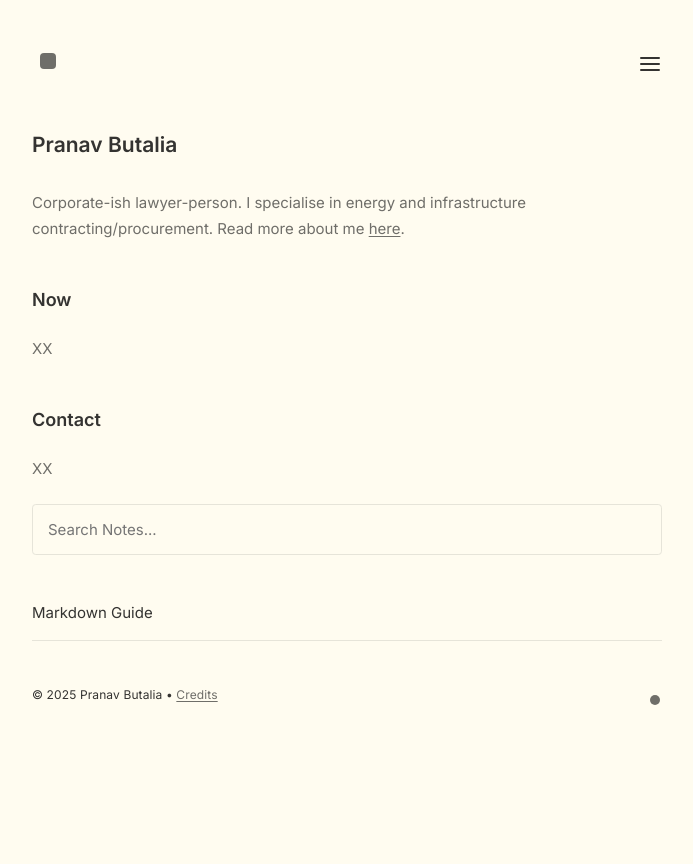
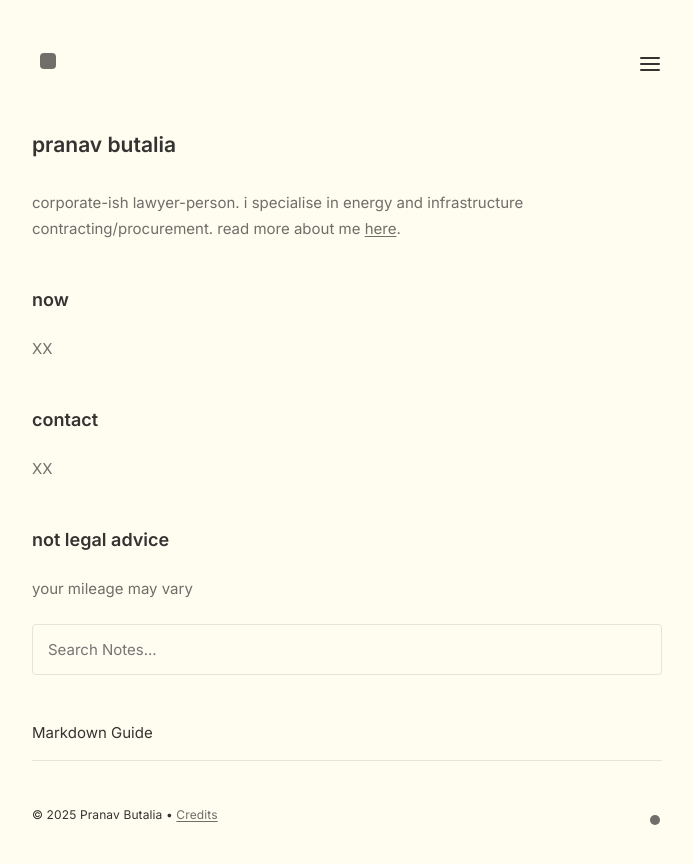
Before and after one commit to chhotavakeel/updatedsite, a Jekyll site: the page built from pages/index.md, in a window 1280 px wide. Shown: the top 864 px of the page, without its empty margins (293-986 px from the left). Built offline with Jekyll 4.4.1, drawn with Linux system fonts in a browser that asks for light colours.

Commit message:
Update index.md

```diff
--- a/pages/index.md
+++ b/pages/index.md
@@ -1,11 +1,13 @@
 ---
 layout: Post
 permalink: /
-title: Pranav Butalia
+title: pranav butalia
 ---
-Corporate-ish lawyer-person.
-I specialise in energy and infrastructure contracting/procurement. Read more about me <a href="/about">here</a>.
-<h2>Now</h2>
+corporate-ish lawyer-person.
+i specialise in energy and infrastructure contracting/procurement. read more about me <a href="/about">here</a>.
+<h2>now</h2>
 XX
-<h2>Contact</h2>
+<h2>contact</h2>
 XX
+<h2>not legal advice </h2>
+your mileage may vary
```
